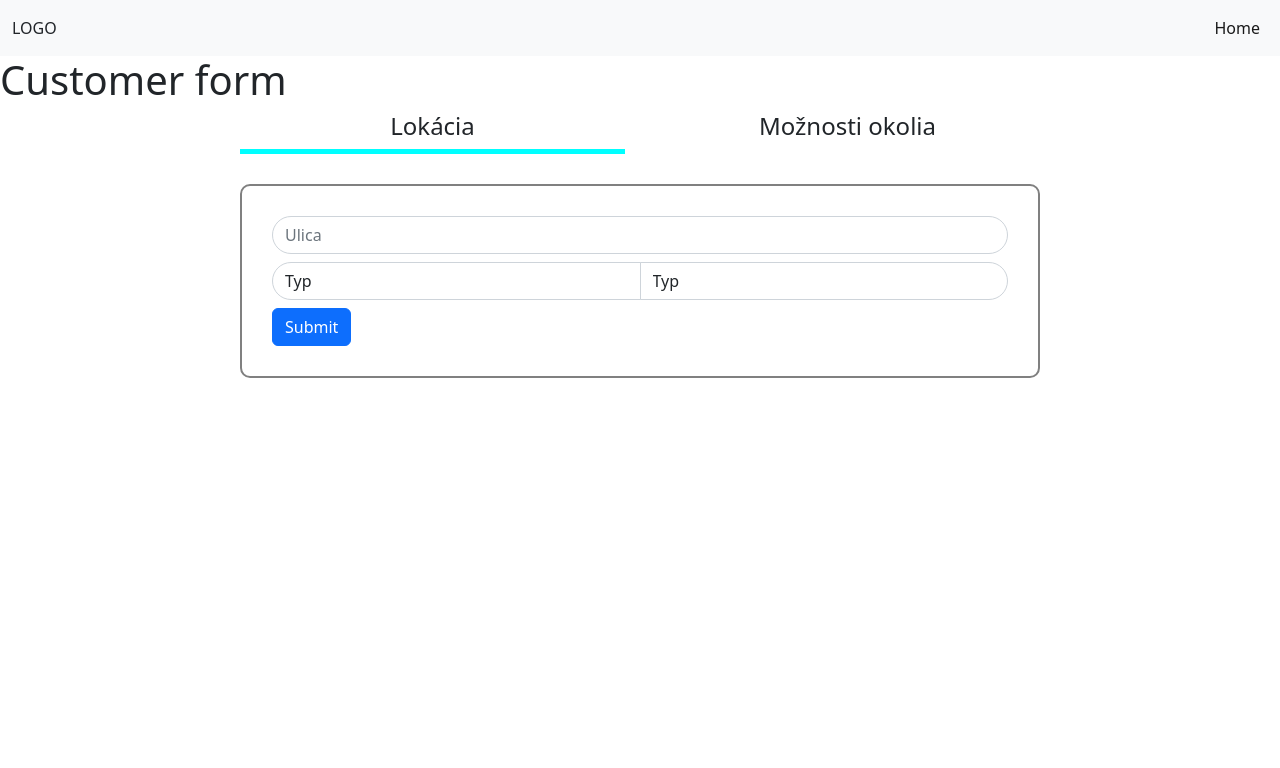
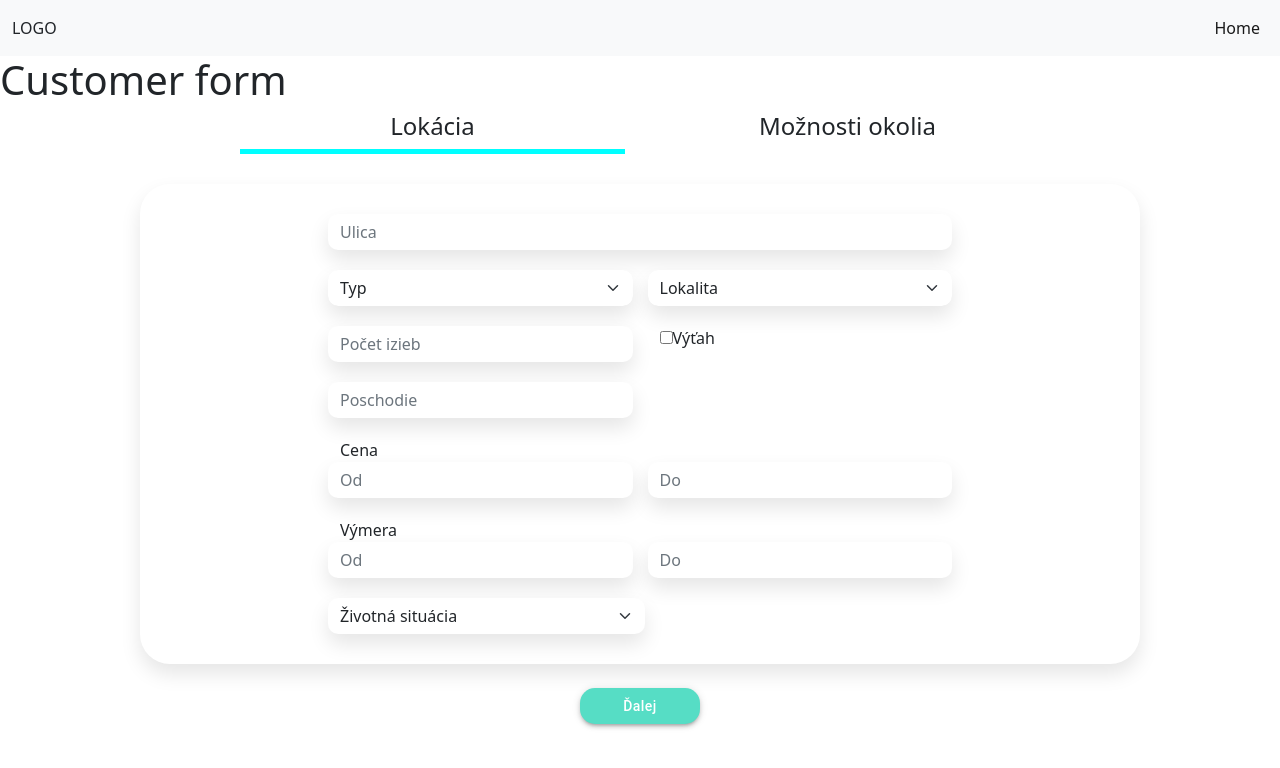
Before and after one commit to TELIT-Hackathon/kosice2.0-fanta, a React (Create React App) app: page /customer-form in a window 1280 px wide. Shown: the top 768 px of the page. Built offline with nearby package versions, Linux system fonts and the light colour scheme; no server answers.

Commit message:
location

```diff
--- a/src/components/CustomerForm/Location.js
+++ b/src/components/CustomerForm/Location.js
@@ -1,11 +1,31 @@
 import React from 'react';
 import { Formik, Field, Form, ErrorMessage } from 'formik';
+import GenericButton from '../GenericButton';
 // import * as Yup from 'yup';
 
-function Location() {
+function Location({setNextStep}) {
+
+  const handleNext = () => {
+    console.log("Next")
+    setNextStep()
+  }
+
+
   return (
     <Formik
-      initialValues={{ street: '', type: "", location: "" }}
+      initialValues={{
+        street: '',
+        type: '',
+        location: '',
+        roomCount: '',
+        floor: '',
+        elevator: '',
+        priceFrom: '',
+        priceTo: '',
+        areaFrom: '',
+        areaTo: '',
+        sitation: ''
+      }}
       // validationSchema={Yup.object({
       //   firstName: Yup.string()
       //     .max(15, 'Must be 15 characters or less')
@@ -23,28 +43,72 @@ function Location() {
       }}
     >
       <Form className='form'>
-        <div className="form-group mb-2">
-          <Field className="form-control input " name="street" type="text" placeholder="Ulica" />
+
+        <div className='form-container mb-4'>
+          <div className='form-body'>
+
+            <div className="row form-group ">
+              <Field className="form-control input-border" name="street" type="text" placeholder="Ulica" />
               <ErrorMessage name="firstName" />
             </div>
-        <div class="input-group mb-2">
-          <Field className="form-control input" name="type" as="select" placeholder="Typ" >
+
+            <div className='row '>
+              <Field className="col form-control form-select input-border" name="type" as="select" placeholder="Typ" >
                 <option value="" label="Typ"></option>
                 <option value="red">Red</option>
                 <option value="green">Green</option>
                 <option value="blue">Blue</option>
               </Field>
-          {/* <ErrorMessage name="lastName" /> */}
 
-          <Field className="form-control input" name="location" as="select" placeholder="Lokalita" >
-            <option value="" label="Typ"></option>
+              <Field className="col form-control form-select input-border" name="location" as="select" placeholder="Lokalita" >
+                <option value="" label="Lokalita"></option>
                 <option value="red">Red</option>
                 <option value="green">Green</option>
                 <option value="blue">Blue</option>
               </Field>
-          {/* <ErrorMessage name="email" /> */}
             </div>
-        <button type="submit" className='btn btn-primary'>Submit</button>
+
+            <div className='row '>
+              <Field className="col form-control input-border" name="roomCount" type="number" placeholder="Počet izieb" />
+              <div className="col form-checkbox">
+                <Field type="checkbox" name="elevator" />
+                <label className="form-check-label">
+                  Výťah
+                </label>
+              </div>
+            </div>
+
+            <div className='row '>
+              <Field className="col form-control input-border" name="floor" type="number" placeholder="Poschodie" />
+              <div className="col"> </div>
+            </div>
+
+            <label>Cena</label>
+            <div className='row '>
+
+              <Field className="col form-control input-border" name="priceFrom" type="number" placeholder="Od" />
+              <Field className="col form-control input-border" name="priceTo" type="number" placeholder="Do" />
+            </div>
+
+            <label>Výmera</label>
+            <div className='row '>
+
+              <Field className="col form-control input-border" name="areaFrom" type="number" placeholder="Od" />
+              <Field className="col form-control input-border" name="areaTo" type="number" placeholder="Do" />
+            </div>
+
+            <div className='row '>
+              <Field className="col form-select input-border" name="situation" as="select" >
+                <option value="" label="Životná situácia"></option>
+                <option value="red">Red</option>
+                <option value="green">Green</option>
+                <option value="blue">Blue</option>
+              </Field>
+              <div className="col"> </div>
+            </div>
+          </div>
+        </div>
+        <GenericButton text={"Ďalej"} type="submit" onClick={handleNext} ></GenericButton>
       </Form>
     </Formik>
   );
--- /dev/null
+++ b/src/components/CustomerForm/Surrounding.js
@@ -0,0 +1,57 @@
+import React from 'react';
+import { Formik, Field, Form, ErrorMessage } from 'formik';
+// import * as Yup from 'yup';
+
+function Surrounding({setNextStep}) {
+
+  const handleNext = () => {
+    console.log("Next")
+    setNextStep()
+  }
+
+
+  return (
+    <Formik
+      initialValues={{
+        street: '',
+
+      }}
+      // validationSchema={Yup.object({
+      //   firstName: Yup.string()
+      //     .max(15, 'Must be 15 characters or less')
+      //     .required('Required'),
+      //   lastName: Yup.string()
+      //     .max(20, 'Must be 20 characters or less')
+      //     .required('Required'),
+      //   email: Yup.string().email('Invalid email address').required('Required'),
+      // })}
+      onSubmit={(values, { setSubmitting }) => {
+        setTimeout(() => {
+          alert(JSON.stringify(values, null, 2));
+          setSubmitting(false);
+        }, 400);
+      }}
+    >
+      <Form className='form'>
+
+        <div className='form-container'>
+          <div className='form-body'>
+
+
+
+            <div className="row form-group ">
+              <Field className="form-control input-border" name="street" type="text" placeholder="Ulica" />
+              <ErrorMessage name="firstName" />
+            </div>
+
+
+          </div>
+        </div>
+
+        <button type="submit" className='mt-3 btn btn-primary' onClick={handleNext}>Ďalej</button>
+      </Form>
+    </Formik>
+  );
+}
+
+export default Location;
--- a/src/index.css
+++ b/src/index.css
@@ -11,7 +11,3 @@ code {
   font-family: source-code-pro, Menlo, Monaco, Consolas, 'Courier New',
     monospace;
 }
-
-input {
-  border-radius: 50%;
-}
--- a/src/screens/CustomerForm.js
+++ b/src/screens/CustomerForm.js
@@ -1,19 +1,27 @@
 import React, { useState } from 'react';
 import Location from '../components/CustomerForm/Location';
+import Surrounding from '../components/CustomerForm/Surrounding';
 
 import "./CustomerForm.scss"
 
 
 function CustomerForm() {
   const[step, setStep] = useState(0);
+  const[data, setData] = useState({});
 
   const getStep = () => {
     return steps.find(x => x.id === step)?.component;
   }
 
-  const setNextStep = () => {
+  const setNextStep = (StepData) => {
     setStep(step + 1);
+    setData(...data, ...StepData)
+
   }
+
+  // const creteFilter = () => {
+
+  // }
 
   const steps = [
     {
@@ -24,7 +32,7 @@ function CustomerForm() {
     {
       id: 1,
       name: "Možnosti okolia",
-      component: <Location />
+      component: <Surrounding setNextStep={setNextStep}/>
     }
   ]
 
@@ -33,7 +41,7 @@ function CustomerForm() {
       <h1>Customer form</h1>
       <div className='stepper'>
         {steps.map(x =>
-           <div key={x.id} className={`step ${step >= x.id ? "step-selected": ""}`}>
+           <div key={x.id} className={`step ${step === x.id ? "step-selected": ""}`}>
               <h4 >{x.name}</h4>
           </div>
         )}
--- a/src/screens/CustomerForm.scss
+++ b/src/screens/CustomerForm.scss
@@ -1,17 +1,23 @@
 .customer-form {
-    .input{
-        border-radius: 20px;
+    .input-border {
+        /* border-radius: 50%; */
+
+        border: none !important;
+        box-shadow: 0px 10px 20px rgba(0, 0, 0, 0.1);
+        border-radius: 10px;
     }
 
     .stepper {
         margin: auto;
         margin-bottom: 30px;
         display: flex;
-        width: 800px;
+        max-width: 800px;
         gap: 30px;
         text-align: center;
+
         .step {
             flex: 1;
+
             &.step-selected {
                 border-bottom: 5px solid aqua;
             }
@@ -20,10 +26,35 @@
     }
 
     .form {
-        border: 2px solid grey;
-        padding: 30px;
-        border-radius: 10px;
-        margin: auto;
-        width: 800px;
+        .form-container {
+            border: 0px solid grey;
+            margin: auto;
+            padding: 30px;
+            padding-bottom: 10px;
+            max-width: 1000px;
+            box-shadow: 0px 10px 20px rgba(0, 0, 0, 0.1);
+            border-radius: 30px;
+
+            .form-body {
+                margin: auto;
+                max-width: 600px;
+
+                .row {
+                    gap: 15px;
+                    margin-bottom: 20px;
+                }
+            }
+
+
+
+        }
+
+        button {
+            position: relative;
+            left: 50%;
+            transform: translate(-50%, 0);
+        }
     }
+
+
 }
```
Lines whose indentation alone changed are shown as unchanged.
